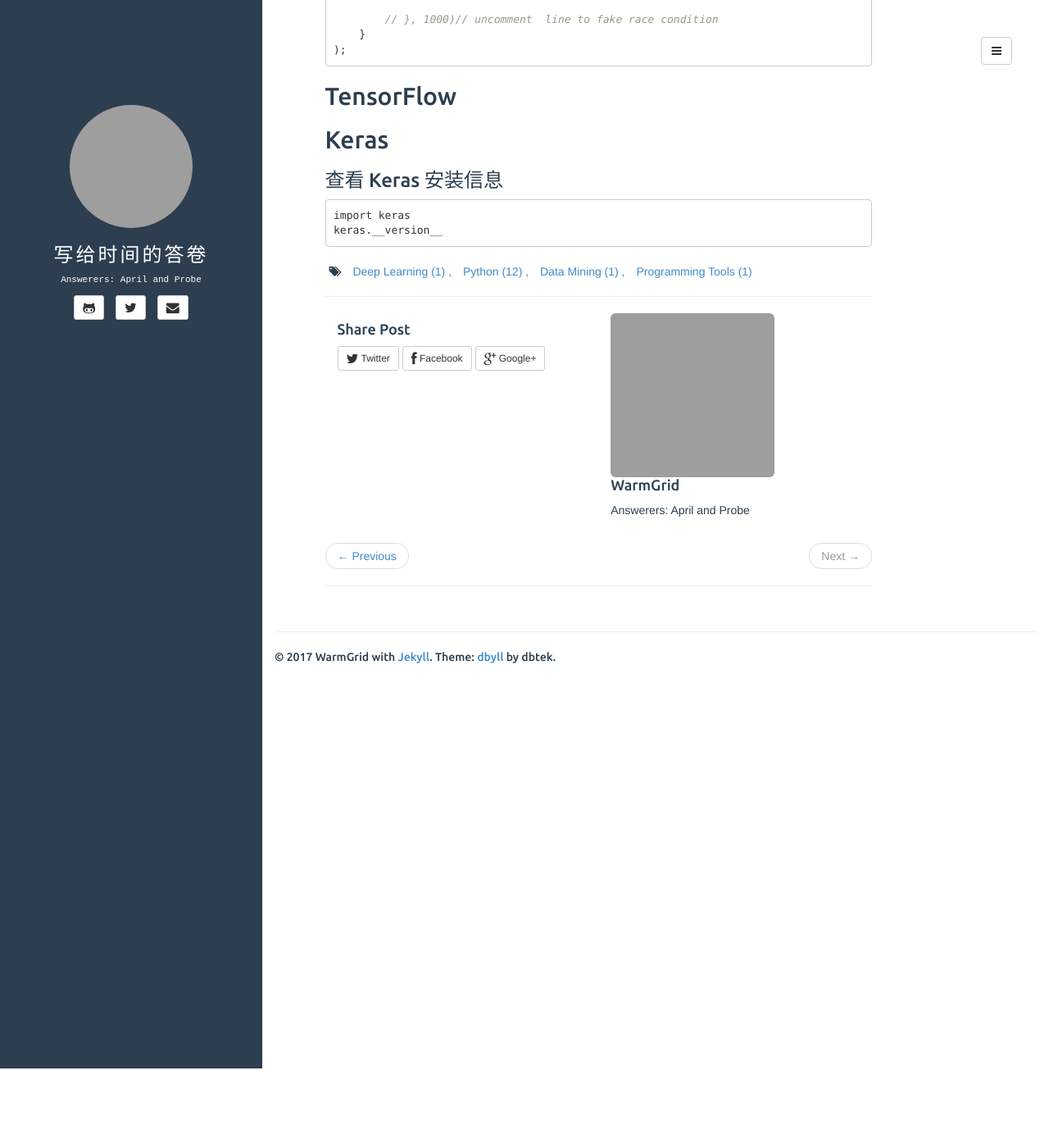
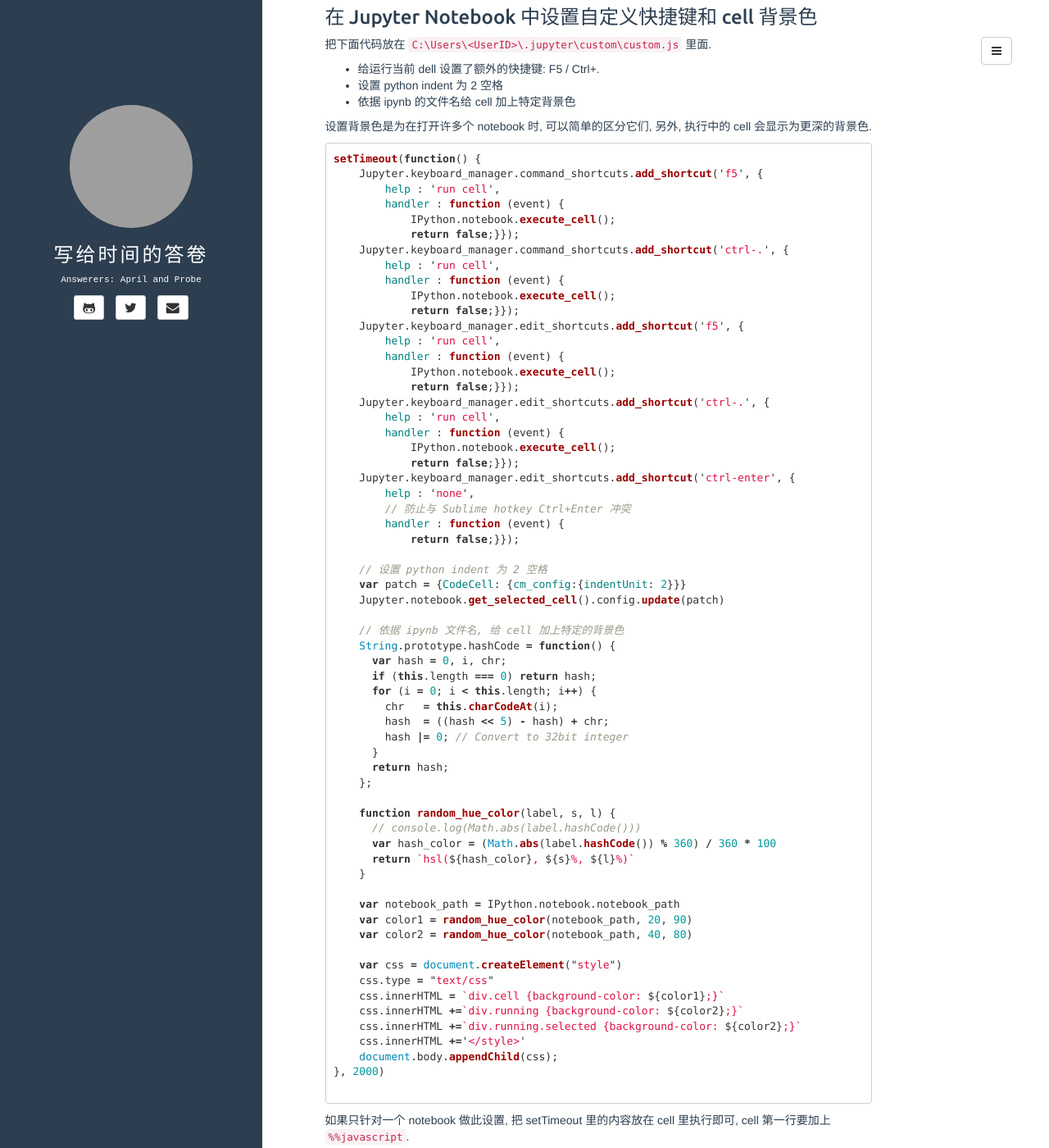
Before and after one commit to WarmGrid/warmgrid.github.io, a Jekyll site: the page built from _posts/2017-09-27-jupyter-notebook-tensorflow-keras-notes.md, in a window 1280 px wide and 1400 px high, scrolled down 482 px. Shown: the whole window at 82% size. Built offline with Jekyll 4.4.1, drawn with Linux system fonts in a browser that asks for light colours; some of the changed text lies outside the part shown; grey boxes are pictures that could not be loaded.

Commit message:
update jupyter notebook keras notes

````diff
--- a/_posts/2017-09-27-jupyter-notebook-tensorflow-keras-notes.md
+++ b/_posts/2017-09-27-jupyter-notebook-tensorflow-keras-notes.md
@@ -41,6 +35,82 @@ require(["codemirror/keymap/sublime", "notebook/js/cell", "base/js/namespace"],
 );
 ```
 
+### 在 Jupyter Notebook 中设置自定义快捷键和 cell 背景色
+
+把下面代码放在 `C:\Users\<UserID>\.jupyter\custom\custom.js` 里面.
+
+- 给运行当前 dell 设置了额外的快捷键: F5 / Ctrl+.
+- 设置 python indent 为 2 空格
+- 依据 ipynb 的文件名给 cell 加上特定背景色
+
+设置背景色是为在打开许多个 notebook 时, 可以简单的区分它们, 另外, 执行中的 cell 会显示为更深的背景色.
+
+```javascript
+setTimeout(function() {
+    Jupyter.keyboard_manager.command_shortcuts.add_shortcut('f5', {
+        help : 'run cell',
+        handler : function (event) {
+            IPython.notebook.execute_cell();
+            return false;}});
+    Jupyter.keyboard_manager.command_shortcuts.add_shortcut('ctrl-.', {
+        help : 'run cell',
+        handler : function (event) {
+            IPython.notebook.execute_cell();
+            return false;}});
+    Jupyter.keyboard_manager.edit_shortcuts.add_shortcut('f5', {
+        help : 'run cell',
+        handler : function (event) {
+            IPython.notebook.execute_cell();
+            return false;}});
+    Jupyter.keyboard_manager.edit_shortcuts.add_shortcut('ctrl-.', {
+        help : 'run cell',
+        handler : function (event) {
+            IPython.notebook.execute_cell();
+            return false;}});
+    Jupyter.keyboard_manager.edit_shortcuts.add_shortcut('ctrl-enter', {
+        help : 'none',
+        // 防止与 Sublime hotkey Ctrl+Enter 冲突
+        handler : function (event) {
+            return false;}});
+
+    // 设置 python indent 为 2 空格
+    var patch = {CodeCell: {cm_config:{indentUnit: 2}}}
+    Jupyter.notebook.get_selected_cell().config.update(patch)
+
+    // 依据 ipynb 文件名, 给 cell 加上特定的背景色
+    String.prototype.hashCode = function() {
+      var hash = 0, i, chr;
+      if (this.length === 0) return hash;
+      for (i = 0; i < this.length; i++) {
+        chr   = this.charCodeAt(i);
+        hash  = ((hash << 5) - hash) + chr;
+        hash |= 0; // Convert to 32bit integer
+      }
+      return hash;
+    };
+
+    function random_hue_color(label, s, l) {
+      // console.log(Math.abs(label.hashCode()))
+      var hash_color = (Math.abs(label.hashCode()) % 360) / 360 * 100
+      return `hsl(${hash_color}, ${s}%, ${l}%)`
+    }
+
+    var notebook_path = IPython.notebook.notebook_path
+    var color1 = random_hue_color(notebook_path, 20, 90)
+    var color2 = random_hue_color(notebook_path, 40, 80)
+
+    var css = document.createElement("style")
+    css.type = "text/css"
+    css.innerHTML = `div.cell {background-color: ${color1};}`
+    css.innerHTML +=`div.running {background-color: ${color2};}`
+    css.innerHTML +=`div.running.selected {background-color: ${color2};}`
+    css.innerHTML +='</style>'
+    document.body.appendChild(css);
+}, 2000)
+
+```
+
+如果只针对一个 notebook 做此设置, 把 setTimeout 里的内容放在 cell 里执行即可, cell 第一行要加上 `%%javascript`.
 
 
 
@@ -53,9 +123,40 @@ require(["codemirror/keymap/sublime", "notebook/js/cell", "base/js/namespace"],
 
 
 
+### Matplotlib 的几种 multiple subplot 写法
+
+```python
+import matplotlib.pyplot as plt
+import seaborn as sns
+%matplotlib inline
+plt.rcParams['figure.figsize'] = (10.0, 8.0) # set default size of plots
+plt.rcParams['image.interpolation'] = 'nearest'
+plt.rcParams['image.cmap'] = 'gray'
+
+# multiple plot 方法一
+ax = plt.subplot(2, 1, 2)
+plt.plot(hist.history['acc'], '-o')
+plt.plot(hist.history['val_acc'], '-o')
+plt.legend(['train', 'val'], loc='upper left')
+plt.xlabel('epoch')
+plt.ylabel('accuracy')
+ax.set_ylim([0, 1])  # 这里是 ax, not plt
 
 
-## TensorFlow
+# multiple plot 方法二 to grid m*n
+#　适合输出大量的小图片
+f, plots = plt.subplots(21, 10, sharex='all', sharey='all', figsize=(10, 21))
+for i in range(203):
+    plots[i // 10, i % 10].axis('off')
+    plots[i // 10, i % 10].imshow(pat[i], cmap=plt.cm.bone)
+
+
+# multiple plot 方法三 span plot
+# 将框架视为表格, subplot 可以跨行跨列, 并且 index 从 0 开始计数, 更符合直觉...
+ax4 = plt.subplot2grid((2, 3), (1, 0), colspan=2)
+
+
+```
 
 
 
@@ -63,14 +164,48 @@ require(["codemirror/keymap/sublime", "notebook/js/cell", "base/js/namespace"],
 
 
 
-
-
-
-## Keras
-
 ### 查看 Keras 安装信息
 
 ```python
 import keras
 keras.__version__
+
+# >>> '2.0.8'
 ```
+
+
+### 设置 Keras 图像通道的顺序
+
+以 `version 2.0.8` 为例, 配置文件在 `C:\Users\<UserID>\.keras\keras.json` 中
+
+```json
+{
+    "epsilon": 1e-07,
+    "backend": "tensorflow",
+    "floatx": "float32",
+    "image_data_format": "channels_first"   // 另一个值是 "channels_last"
+
+    // 对于 2D 图像,
+    // channels_first 对应的 input_shape 是 (3, 128, 128)
+    // channels_last 对应的 input_shape 是 (128, 128, 3)
+}
+```
+
+
+
+### Keras 输出模型结构图并显示在 notebook
+
+```python
+from keras.utils.visualize_util import plot
+plot(model, show_shapes=True, to_file='model.png')
+
+# 在 notebook 中显示 jpg / png
+from IPython.display import display, Image
+display(Image('model.png', width=500))
+
+# 在 notebook 中显示 svg
+from IPython.display import SVG
+from keras.utils.visualize_util import model_to_dot
+SVG(model_to_dot(model, show_shapes=True).create(prog='dot', format='svg'))
+
+```
````
Also changed, not shown: other parts of _posts/2017-09-27-jupyter-notebook-tensorflow-keras-notes.md (+1 -7 lines).
